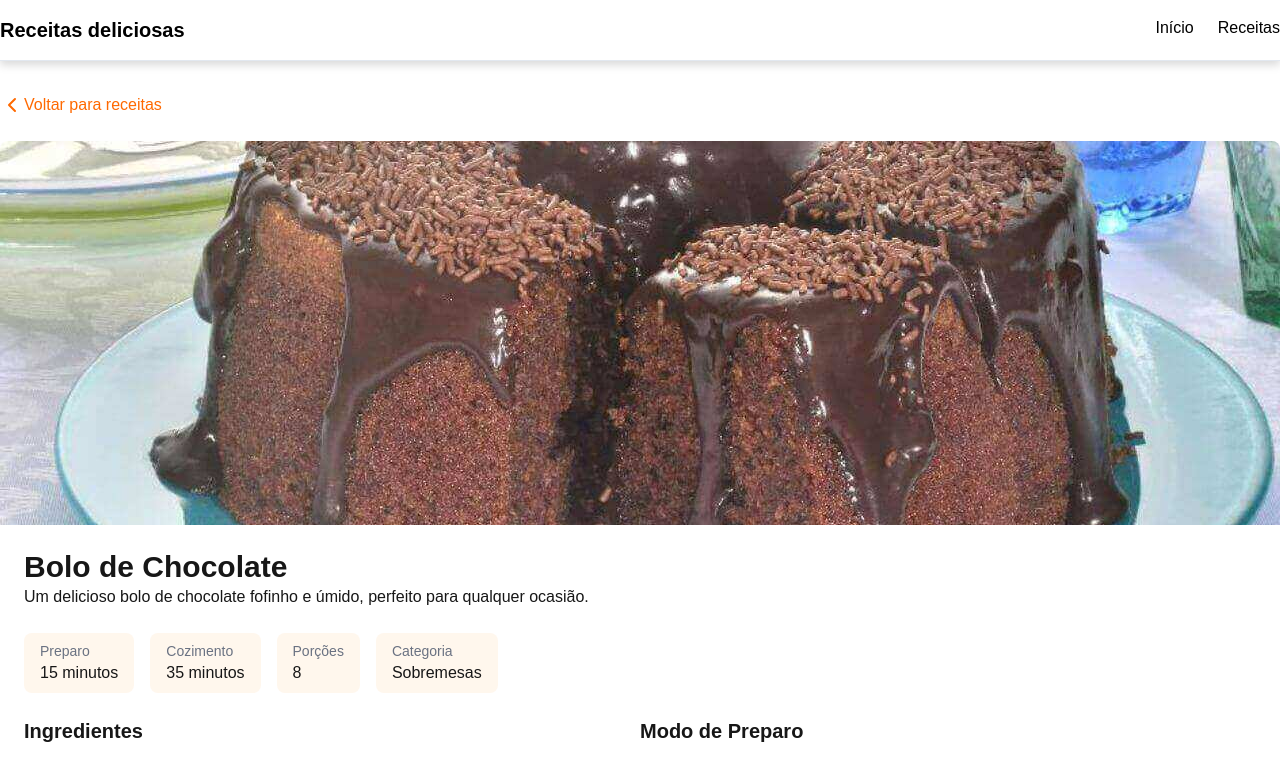
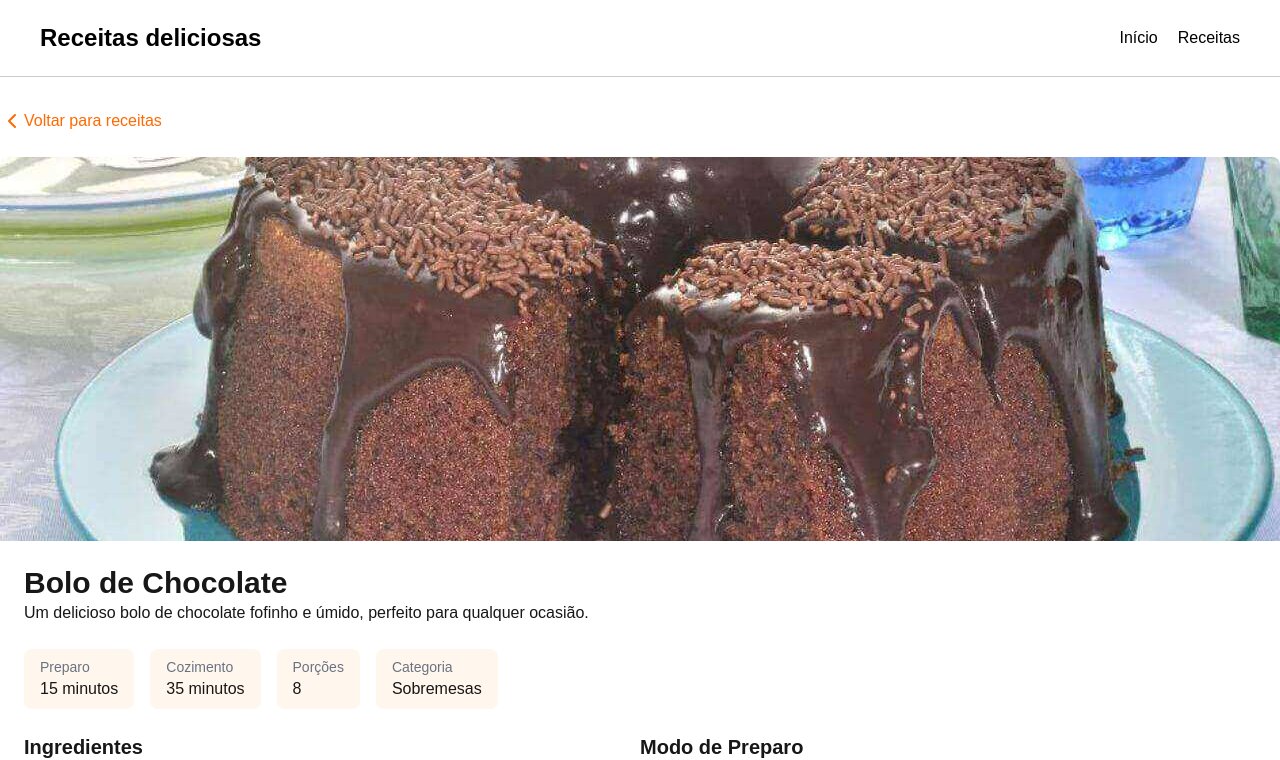
Before and after one commit to anaclaudiafreitasreiss-droid/receitas, a Next.js app: page /receitas/1 in a window 1280 px wide. Shown: the top 760 px of the page. Built offline with nearby package versions, Linux system fonts and the light colour scheme.

Commit message:
Finaliza implementação do projeto de receitas

```diff
--- a/components/Header/index.tsx
+++ b/components/Header/index.tsx
@@ -2,20 +2,30 @@ import Link from "next/link";
 
 export default function Header() {
   return (
-    <header className="w-full bg-white text-black py-4 border-b border-slate-200 drop-shadow-lg">
-      <div className="flex justify-between container mx-auto">
-        <Link className="text-xl font-bold hover:scale-105 transition-all" href="/">Receitas deliciosas</Link>
+    <header style={{ background: "white", padding: "20px", borderBottom: "1px solid #ccc" }}>
+      <div
+        style={{
+          maxWidth: "1200px",
+          margin: "0 auto",
+          display: "flex",
+          justifyContent: "space-between",
+          alignItems: "center",
+        }}
+      >
+        <Link href="/" style={{ color: "black", fontWeight: "bold", fontSize: "24px" }}>
+          Receitas deliciosas
+        </Link>
 
-        <nav className="flex gap-6">
-          <Link className="hover:text-orange-500 transition-colors" href="/">
+        <div style={{ display: "flex", gap: "20px" }}>
+          <Link href="/" style={{ color: "black" }}>
             Início
           </Link>
 
-          <Link className="hover:text-orange-500 transition-colors" href="/receitas">
+          <Link href="/receitas" style={{ color: "black" }}>
             Receitas
           </Link>
-        </nav>
+        </div>
       </div>
     </header>
-  )
+  );
 }
```
